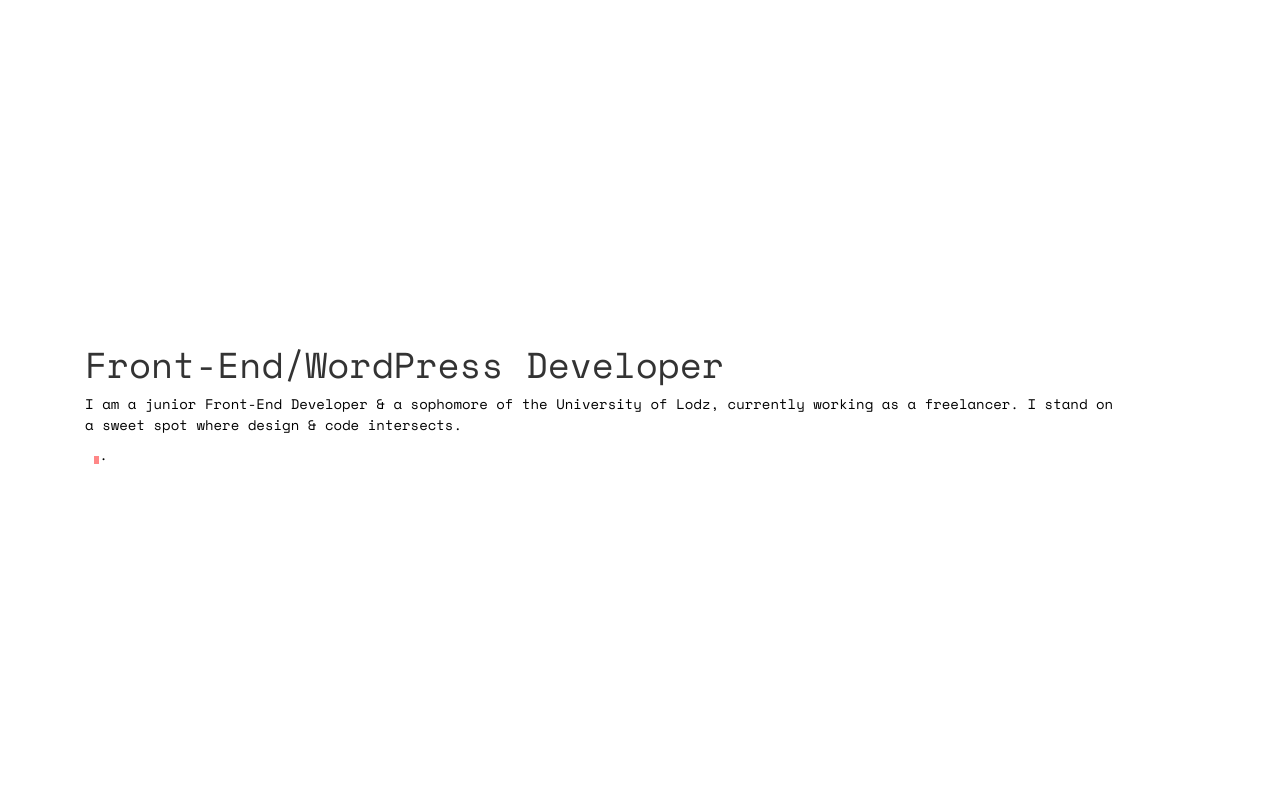
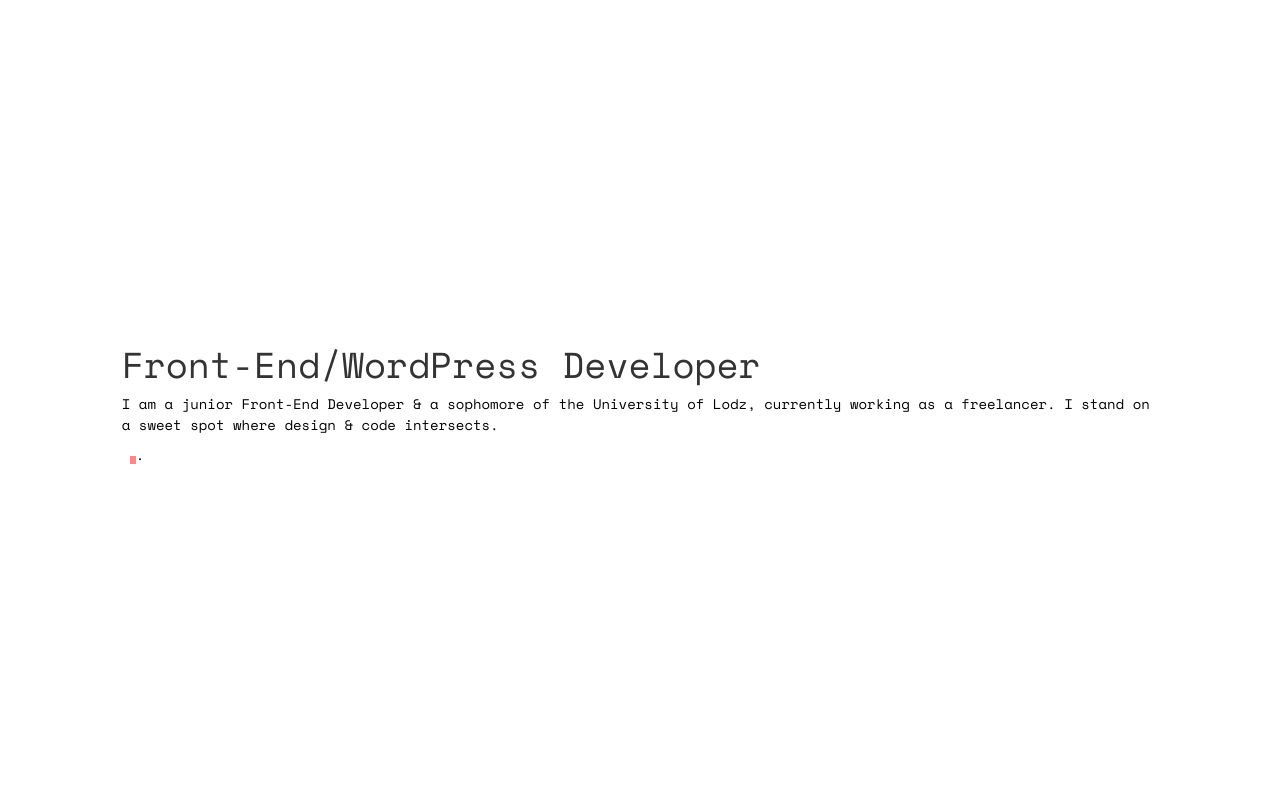
Before and after one commit to DDCOON/ola-wale.github.io, a plain HTML site: page index.html in a window 1280 px wide. Shown: the top 800 px of the page. Drawn offline with nearby package versions, Linux system fonts and the light colour scheme; some packages are replaced by stand-ins of ours; a script that the page names is missing.

Commit message:
awkward margins, be gone!

```diff
--- a/index.html
+++ b/index.html
@@ -20,7 +20,11 @@
 				min-height: 100vh;
 				display: table;
 				position: fixed;
-				margin-right: 0;
+				top: 0;
+    				bottom: 0;
+   				left: 0;
+    				right: 0;
+    				margin: auto;
 			}
 			div.intro > div {
 				display: table-cell;
```
